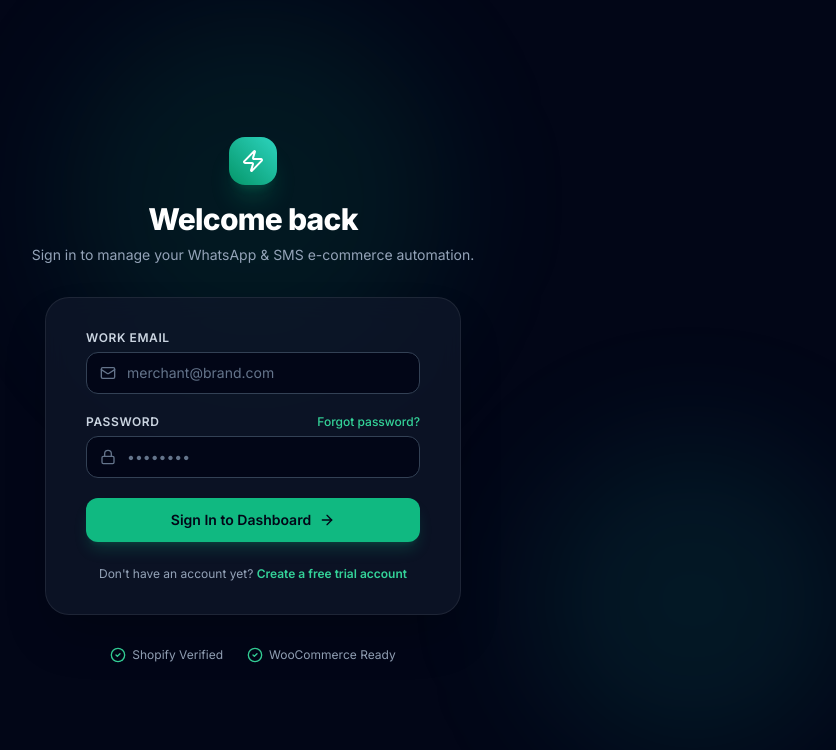
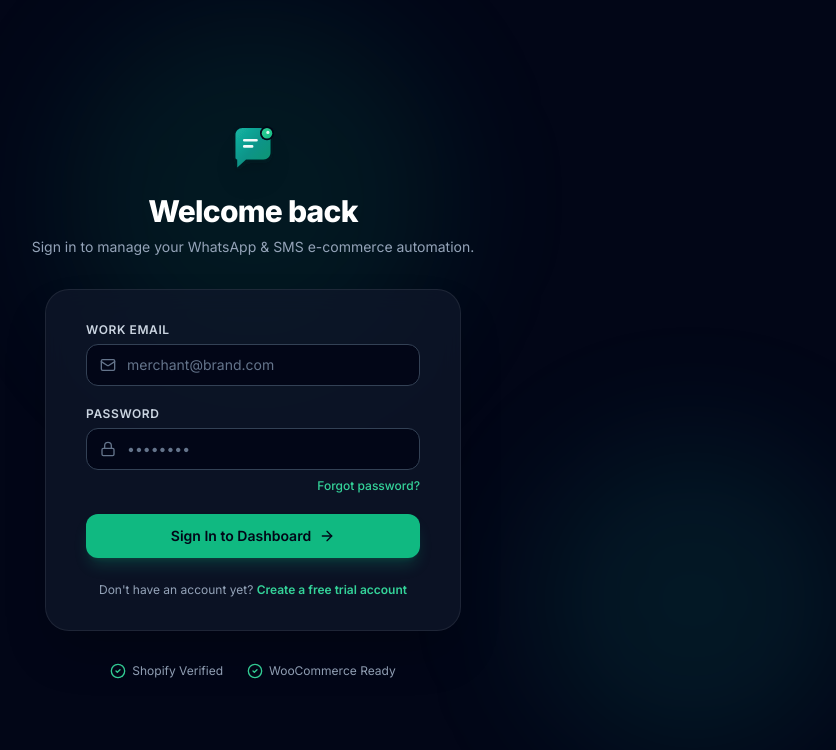
Before and after one commit to chavdaparesh953/ainotify, a React (Vite) app in the folder frontend/: page /login in a window 1280 px wide. Shown: the top 750 px of the page, without its empty margins (387-1223 px from the left). Built offline with nearby package versions, Linux system fonts and the light colour scheme; no server answers.

Commit message:
fix(ui): update brand logo to wa-logo.svg and reposition forgot password link below input

```diff
--- a/frontend/src/pages/ForgotPasswordPage.jsx
+++ b/frontend/src/pages/ForgotPasswordPage.jsx
@@ -37,8 +37,12 @@ export function ForgotPasswordPage() {
 
       {/* Brand Header */}
       <div className="sm:mx-auto sm:w-full sm:max-w-md text-center z-10">
-        <Link to="/login" className="inline-flex items-center justify-center w-12 h-12 rounded-2xl bg-gradient-to-tr from-emerald-600 to-teal-400 text-white shadow-xl shadow-emerald-500/20 mb-4 hover:scale-105 transition-transform">
-          <Zap className="w-6 h-6" />
+        <Link to="/" className="inline-flex items-center justify-center mb-4 group">
+          <img
+            src="/wa-logo.svg"
+            alt="WaNotify"
+            className="w-14 h-14 drop-shadow-xl group-hover:scale-105 transition-transform"
+          />
         </Link>
         <h2 className="text-3xl font-extrabold tracking-tight text-white">Reset password</h2>
         <p className="mt-2 text-sm text-slate-400">
--- a/frontend/src/pages/LoginPage.jsx
+++ b/frontend/src/pages/LoginPage.jsx
@@ -40,9 +40,13 @@ export function LoginPage() {
 
       {/* Brand Header */}
       <div className="sm:mx-auto sm:w-full sm:max-w-md text-center z-10">
-        <div className="inline-flex items-center justify-center w-12 h-12 rounded-2xl bg-gradient-to-tr from-emerald-600 to-teal-400 text-white shadow-xl shadow-emerald-500/20 mb-4">
-          <Zap className="w-6 h-6" />
-        </div>
+        <Link to="/" className="inline-flex items-center justify-center mb-4 group">
+          <img
+            src="/wa-logo.svg"
+            alt="WaNotify"
+            className="w-14 h-14 drop-shadow-xl group-hover:scale-105 transition-transform"
+          />
+        </Link>
         <h2 className="text-3xl font-extrabold tracking-tight text-white">Welcome back</h2>
         <p className="mt-2 text-sm text-slate-400">
           Sign in to manage your WhatsApp & SMS e-commerce automation.
@@ -81,17 +85,9 @@ export function LoginPage() {
             </div>
 
             <div>
-              <div className="flex items-center justify-between mb-1.5">
-                <label className="block text-xs font-semibold uppercase tracking-wider text-slate-300">
-                  Password
-                </label>
-                <Link
-                  to="/forgot-password"
-                  className="text-xs text-emerald-400 hover:text-emerald-300 font-medium transition-colors"
-                >
-                  Forgot password?
-                </Link>
-              </div>
+              <label className="block text-xs font-semibold uppercase tracking-wider text-slate-300 mb-1.5">
+                Password
+              </label>
               <div className="relative">
                 <div className="absolute inset-y-0 left-0 pl-3.5 flex items-center pointer-events-none text-slate-500">
                   <Lock className="w-4 h-4" />
@@ -104,6 +100,14 @@ export function LoginPage() {
                   placeholder="••••••••"
                   className="w-full pl-10 pr-4 py-2.5 rounded-xl bg-slate-950 border border-slate-700 text-white placeholder-slate-500 text-sm focus:outline-none focus:border-emerald-500 transition-colors"
                 />
+              </div>
+              <div className="flex justify-end mt-2">
+                <Link
+                  to="/forgot-password"
+                  className="text-xs text-emerald-400 hover:text-emerald-300 font-medium transition-colors"
+                >
+                  Forgot password?
+                </Link>
               </div>
             </div>
 
--- a/frontend/src/pages/RegisterPage.jsx
+++ b/frontend/src/pages/RegisterPage.jsx
@@ -49,9 +49,13 @@ export function RegisterPage() {
 
       {/* Brand Header */}
       <div className="sm:mx-auto sm:w-full sm:max-w-md text-center z-10">
-        <div className="inline-flex items-center justify-center w-12 h-12 rounded-2xl bg-gradient-to-tr from-emerald-600 to-teal-400 text-white shadow-xl shadow-emerald-500/20 mb-4">
-          <Zap className="w-6 h-6" />
-        </div>
+        <Link to="/" className="inline-flex items-center justify-center mb-4 group">
+          <img
+            src="/wa-logo.svg"
+            alt="WaNotify"
+            className="w-14 h-14 drop-shadow-xl group-hover:scale-105 transition-transform"
+          />
+        </Link>
         <h2 className="text-3xl font-extrabold tracking-tight text-white">Start Your 14-Day Free Trial</h2>
         <p className="mt-2 text-sm text-slate-400">
           Automate order confirmations & cart recovery via WhatsApp in minutes.
--- a/frontend/src/pages/ResetPasswordPage.jsx
+++ b/frontend/src/pages/ResetPasswordPage.jsx
@@ -57,8 +57,12 @@ export function ResetPasswordPage() {
 
       {/* Brand Header */}
       <div className="sm:mx-auto sm:w-full sm:max-w-md text-center z-10">
-        <Link to="/login" className="inline-flex items-center justify-center w-12 h-12 rounded-2xl bg-gradient-to-tr from-emerald-600 to-teal-400 text-white shadow-xl shadow-emerald-500/20 mb-4 hover:scale-105 transition-transform">
-          <Zap className="w-6 h-6" />
+        <Link to="/" className="inline-flex items-center justify-center mb-4 group">
+          <img
+            src="/wa-logo.svg"
+            alt="WaNotify"
+            className="w-14 h-14 drop-shadow-xl group-hover:scale-105 transition-transform"
+          />
         </Link>
         <h2 className="text-3xl font-extrabold tracking-tight text-white">Create new password</h2>
         <p className="mt-2 text-sm text-slate-400">
```
